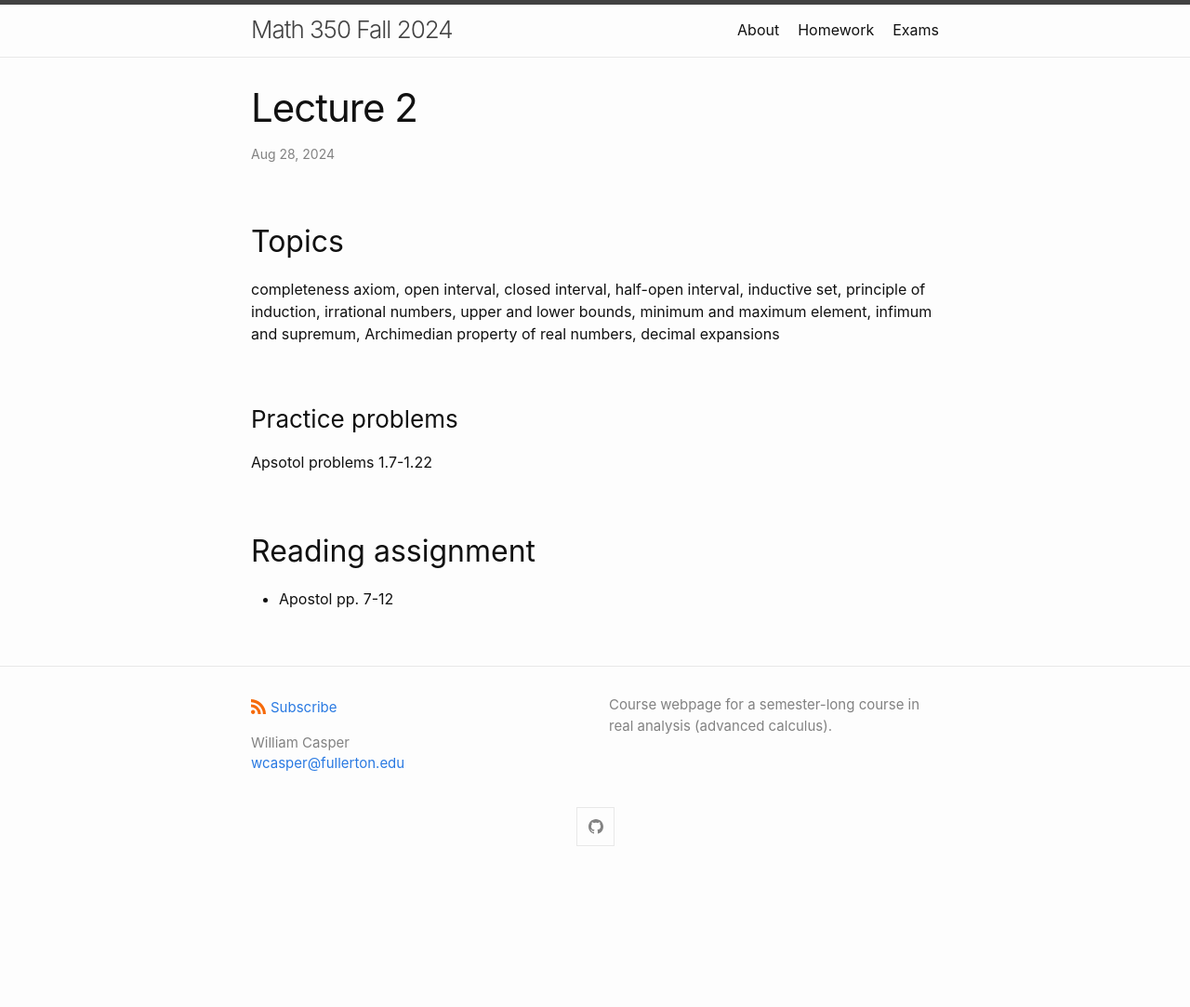
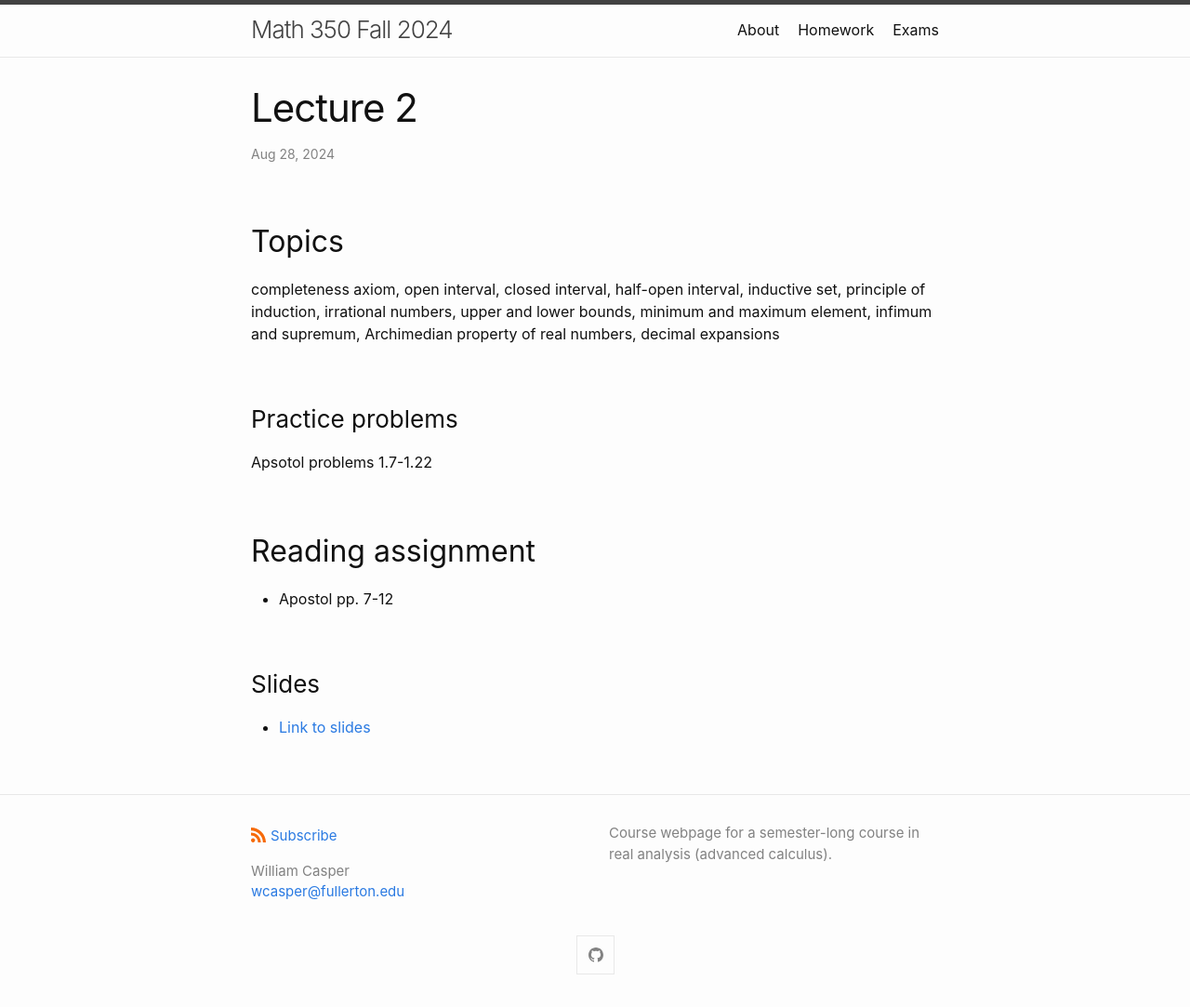
Before and after one commit to wcasper/math350fall2024, a Jekyll site: the page built from _posts/2024-08-28-Week-1-Lecture-2.md, in a window 1280 px wide. Shown: the whole page at 93% size. Built offline with Jekyll 4.4.1, drawn with Linux system fonts in a browser that asks for light colours; before the commit the page ends 945 px from its top, so only the background shows below that.

Commit message:
added slides

```diff
--- a/_posts/2024-08-28-Week-1-Lecture-2.md
+++ b/_posts/2024-08-28-Week-1-Lecture-2.md
@@ -11,3 +11,8 @@ Apsotol problems 1.7-1.22
 
 ## Reading assignment
 * Apostol pp. 7-12
+
+
+### Slides
+
+* [Link to slides](http://wcasper.github.io/math350fall2024/slides/lec02/lec02.pdf)
```
